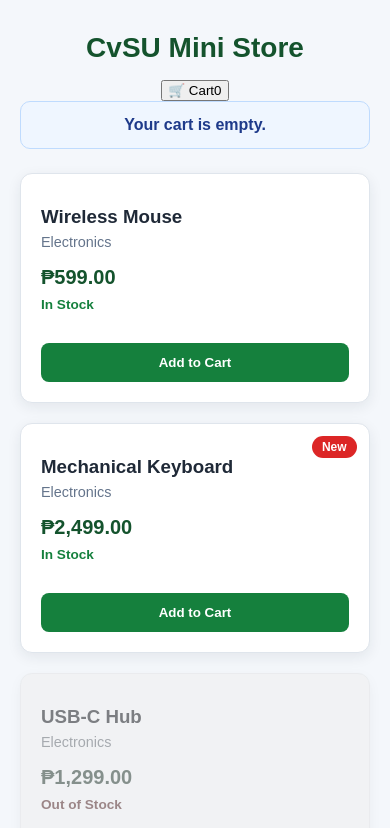
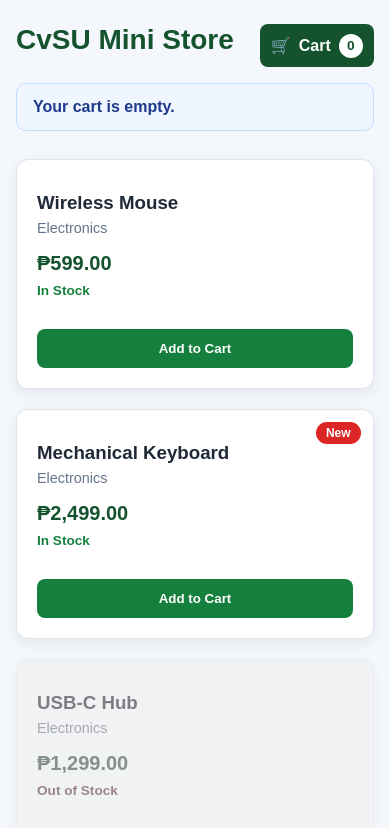
Before and after one commit to CiaraMendoza/Mendoza_Lab3, a React (Vite) app: page / in a window 390 px wide. Shown: the top 828 px of the page. Built offline with nearby package versions, Linux system fonts and the light colour scheme.

Commit message:
Add responsive grid and styling

```diff
--- a/src/App.css
+++ b/src/App.css
@@ -17,14 +17,100 @@ body {
 }
 
 header {
-  text-align: center;
-  margin-bottom: 1.5rem;
+  margin-bottom: 1.75rem;
+}
+
+.header-top {
+  display: flex;
+  align-items: center;
+  justify-content: space-between;
+  gap: 1rem;
+  margin-bottom: 1rem;
 }
 
 header h1 {
-  margin: 0 0 1rem;
+  margin: 0;
   color: #14532d;
   font-size: clamp(1.75rem, 5vw, 2.5rem);
+}
+
+.cart {
+  position: relative;
+  flex-shrink: 0;
+}
+
+.cart__toggle {
+  display: inline-flex;
+  align-items: center;
+  gap: 0.5rem;
+  border: 0;
+  border-radius: 8px;
+  padding: 0.7rem 0.9rem;
+  background: #14532d;
+  color: #fff;
+  cursor: pointer;
+  font: inherit;
+  font-weight: 700;
+}
+
+.cart__toggle:hover {
+  background: #166534;
+}
+
+.cart__count {
+  display: inline-grid;
+  min-width: 1.5rem;
+  min-height: 1.5rem;
+  place-items: center;
+  border-radius: 999px;
+  background: #fff;
+  color: #14532d;
+  font-size: 0.85rem;
+}
+
+.cart__dropdown {
+  position: absolute;
+  z-index: 2;
+  top: calc(100% + 0.5rem);
+  right: 0;
+  width: min(320px, calc(100vw - 2.5rem));
+  border: 1px solid #dfe5ec;
+  border-radius: 10px;
+  padding: 1rem;
+  background: #fff;
+  box-shadow: 0 8px 24px rgba(31, 41, 55, 0.16);
+  text-align: left;
+}
+
+.cart__dropdown h2 {
+  margin: 0 0 0.75rem;
+  font-size: 1rem;
+}
+
+.cart__empty {
+  margin: 0;
+  color: #64748b;
+}
+
+.cart__items {
+  display: grid;
+  gap: 0.65rem;
+  margin: 0;
+  padding: 0;
+  list-style: none;
+}
+
+.cart__items li {
+  display: flex;
+  justify-content: space-between;
+  gap: 0.75rem;
+  font-size: 0.9rem;
+}
+
+.cart__quantity {
+  flex-shrink: 0;
+  color: #14532d;
+  font-weight: 700;
 }
 
 .cart-message {
@@ -43,3 +129,17 @@ header h1 {
   grid-template-columns: repeat(auto-fit, minmax(220px, 1fr));
   gap: 1.25rem;
 }
+
+@media (max-width: 480px) {
+  .app {
+    padding: 1.5rem 1rem;
+  }
+
+  .header-top {
+    align-items: flex-start;
+  }
+
+  .cart__toggle {
+    padding: 0.6rem 0.7rem;
+  }
+}
```
